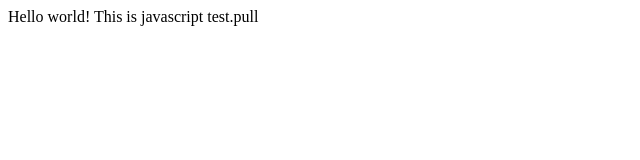
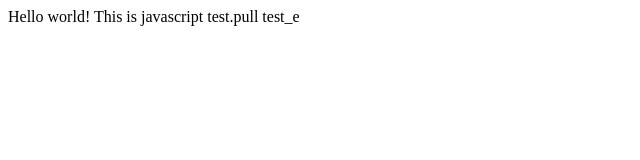
Before and after one commit to unme81/branch_test, a plain HTML site: page index.html in a window 1280 px wide. Shown: the full height of the page, 0-640 px from the left. Drawn offline with Linux system fonts and the light colour scheme.

Commit message:
Update index.html

```diff
--- a/index.html
+++ b/index.html
@@ -4,5 +4,7 @@
 			This is javascript
 
 			test.pull
+
+			test_e
 	</body>
 </html>
```
